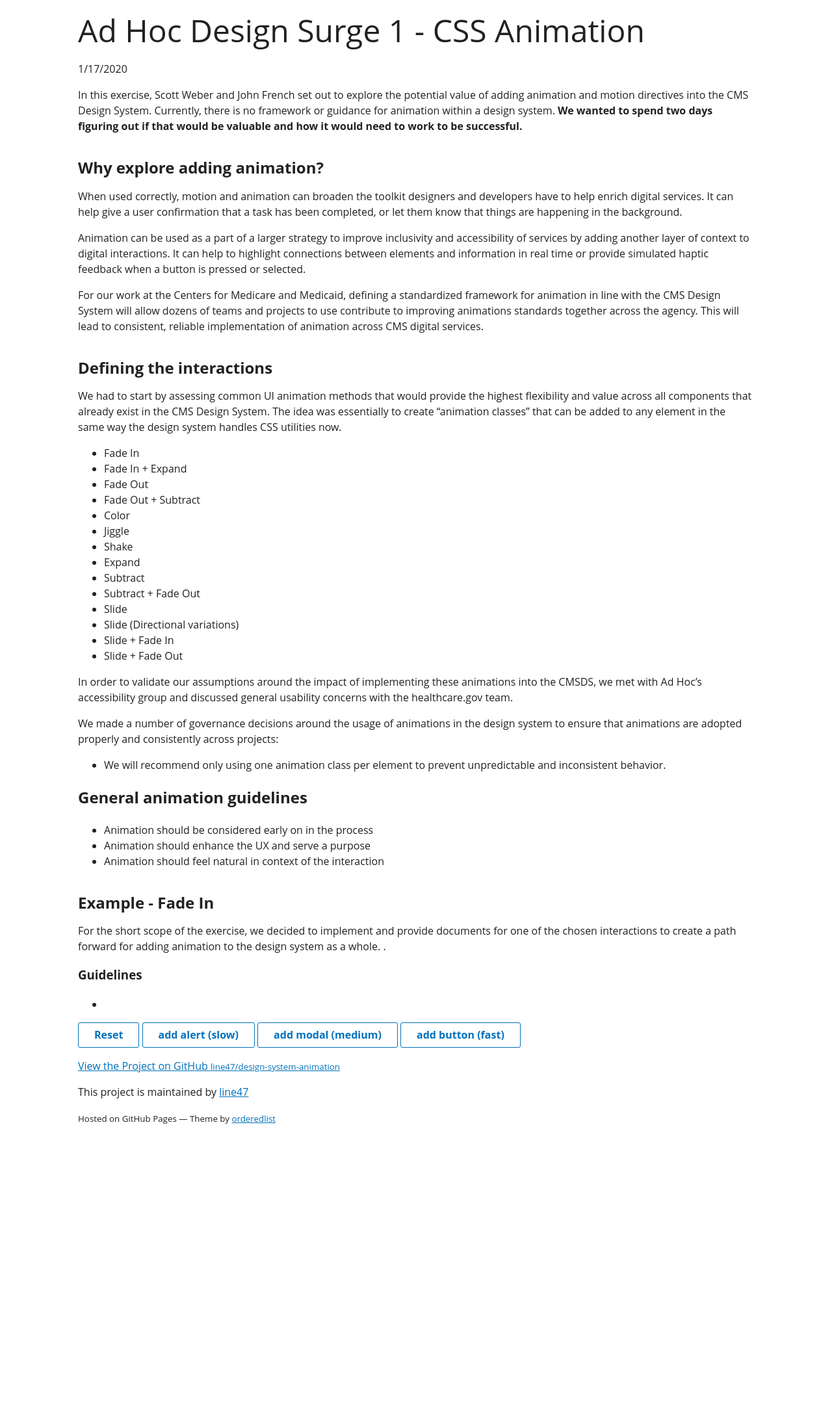
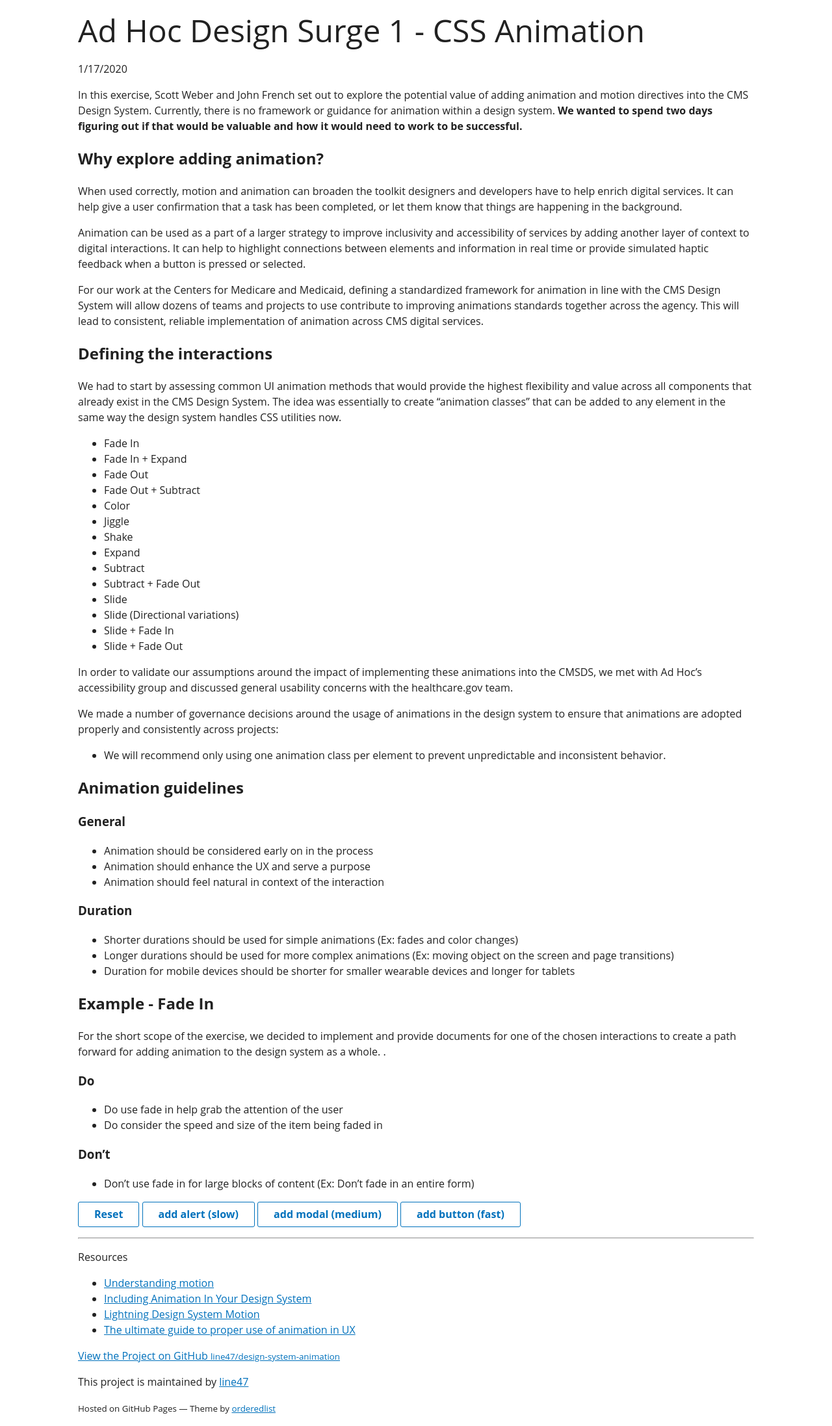
Before and after one commit to line47/design-system-animation, a Jekyll site: the page built from README.md, in a window 1280 px wide. Shown: the whole page at 65% size. Built offline with Jekyll 4.4.1, drawn with Linux system fonts in a browser that asks for light colours; some web fonts are replaced; our own code applies the rules of GitHub Pages for plain Markdown files; the repository's description, which GitHub fills in, is left out; before the commit the page ends 1748 px from its top, so only the background shows below that.

Commit message:
content updates and more speed variables

```diff
--- a/README.md
+++ b/README.md
@@ -6,7 +6,6 @@
 In this exercise, Scott Weber and John French set out to explore the potential value of adding animation and motion directives into the CMS Design System. Currently, there is no framework or guidance for animation within a design system. **We wanted to spend two days figuring out if that would be valuable and how it would need to work to be successful.**
 
 ## Why explore adding animation?
-{:.ds-h2}
 
 When used correctly, motion and animation can broaden the toolkit designers and developers have to help enrich digital services. It can help give a user confirmation that a task has been completed, or let them know that things are happening in the background.
 
@@ -15,7 +14,6 @@ Animation can be used as a part of a larger strategy to improve inclusivity and
 For our work at the Centers for Medicare and Medicaid, defining a standardized framework for animation in line with the CMS Design System will allow dozens of teams and projects to use contribute to improving animations standards together across the agency. This will lead to consistent, reliable implementation of animation across CMS digital services.
 
 ## Defining the interactions
-{:.ds-h2}
 
 We had to start by assessing common UI animation methods that would provide the highest flexibility and value across all components that already exist in the CMS Design System. The idea was essentially to create “animation classes” that can be added to any element in the same way the design system handles CSS utilities now.
 
@@ -40,21 +38,40 @@ We made a number of governance decisions around the usage of animations in the d
 
 * We will recommend only using one animation class per element to prevent unpredictable and inconsistent behavior.
 
-## General animation guidelines
+##  Animation guidelines
+
+### General
+
 * Animation should be considered early on in the process
 * Animation should enhance the UX and serve a purpose
 * Animation should feel natural in context of the interaction
 
+### Duration
+* Shorter durations should be used for simple animations (Ex: fades and color changes)
+* Longer durations should be used for more complex animations (Ex: moving object on the screen and page transitions)
+* Duration for mobile devices should be shorter for smaller wearable devices and longer for tablets
+
 ## Example - Fade In
-{:.ds-h2}
 
 For the short scope of the exercise, we decided to implement and provide documents for one of the chosen interactions to create a path forward for adding animation to the design system as a whole. .
 
-### Guidelines
-*
+### Do
+* Do use fade in help grab the attention of the user
+* Do consider the speed and size of the item being faded in
+
+### Don't
+* Don't use fade in for large blocks of content (Ex: Don't fade in an entire form)
 
 <button onclick="reset()" class="ds-c-button">Reset</button>
 <button onclick="newAlert()" class="ds-c-button">add alert (slow)</button>
 <button onclick="newModal()" class="ds-c-button">add modal (medium)</button>
 <button onclick="newButton()" class="ds-c-button">add button (fast)</button>
 <div id="add_message"></div>
+
+---
+Resources
+
+* [Understanding motion](https://material.io/design/motion/understanding-motion.html)
+* [Including Animation In Your Design System](https://www.smashingmagazine.com/2019/02/animation-design-system/)
+* [Lightning Design System Motion](https://archive-1_0_5.lightningdesignsystem.com/design/motion/)
+* [The ultimate guide to proper use of animation in UX](https://uxdesign.cc/the-ultimate-guide-to-proper-use-of-animation-in-ux-10bd98614fa9)
--- a/assets/css/style.scss
+++ b/assets/css/style.scss
@@ -5,11 +5,13 @@
 
 
 
-$animation-speed-slow: 1s;
-$animation-speed-medium: .5s;
-$animation-speed-fast: .2s;
+$animation-speed-very-slow: 500ms;
+$animation-speed-slow: 400ms;
+$animation-speed-normal: 300ms;
+$animation-speed-fast: 200ms;
+$animation-speed-very-fast: 100ms;
 
-$animation-timing-function: linear;
+$animation-timing-function: ease;
 
 @keyframes ds-u-animate-fade--in {
   from {
@@ -26,12 +28,18 @@ $animation-timing-function: linear;
     animation-duration: $animation-speed-fast;
 }
 
+.ds-u-animate-speed--very-slow {
+    animation-duration: $animation-speed-very-slow;
+  }
 .ds-u-animate-speed--slow {
   animation-duration: $animation-speed-slow;
 }
-.ds-u-animate-speed--medium {
-  animation-duration: $animation-speed-medium;
+.ds-u-animate-speed--normal {
+  animation-duration: $animation-speed-normal;
 }
 .ds-u-animate-speed--fast {
   animation-duration: $animation-speed-fast;
 }
+.ds-u-animate-speed--very-fast {
+    animation-duration: $animation-speed-very-fast;
+  }
```
Also changed, not shown: 3 other files.
